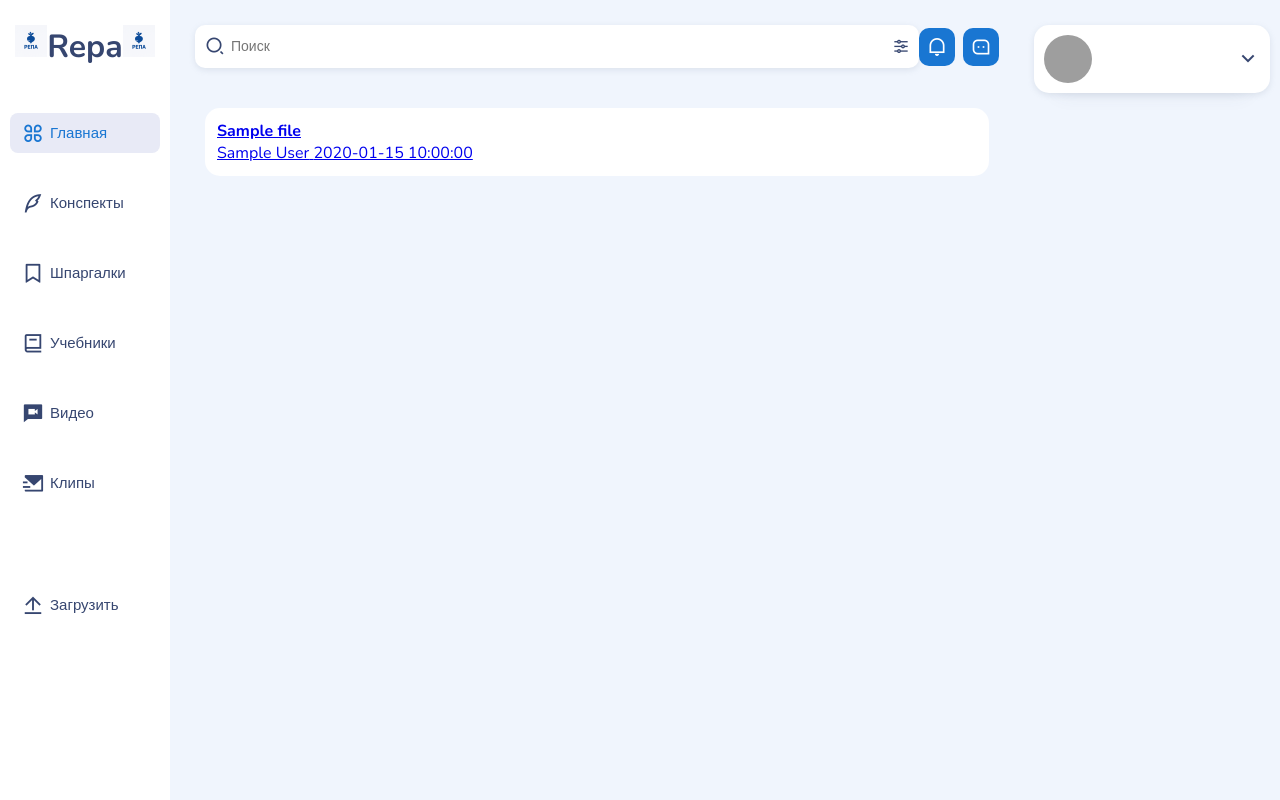
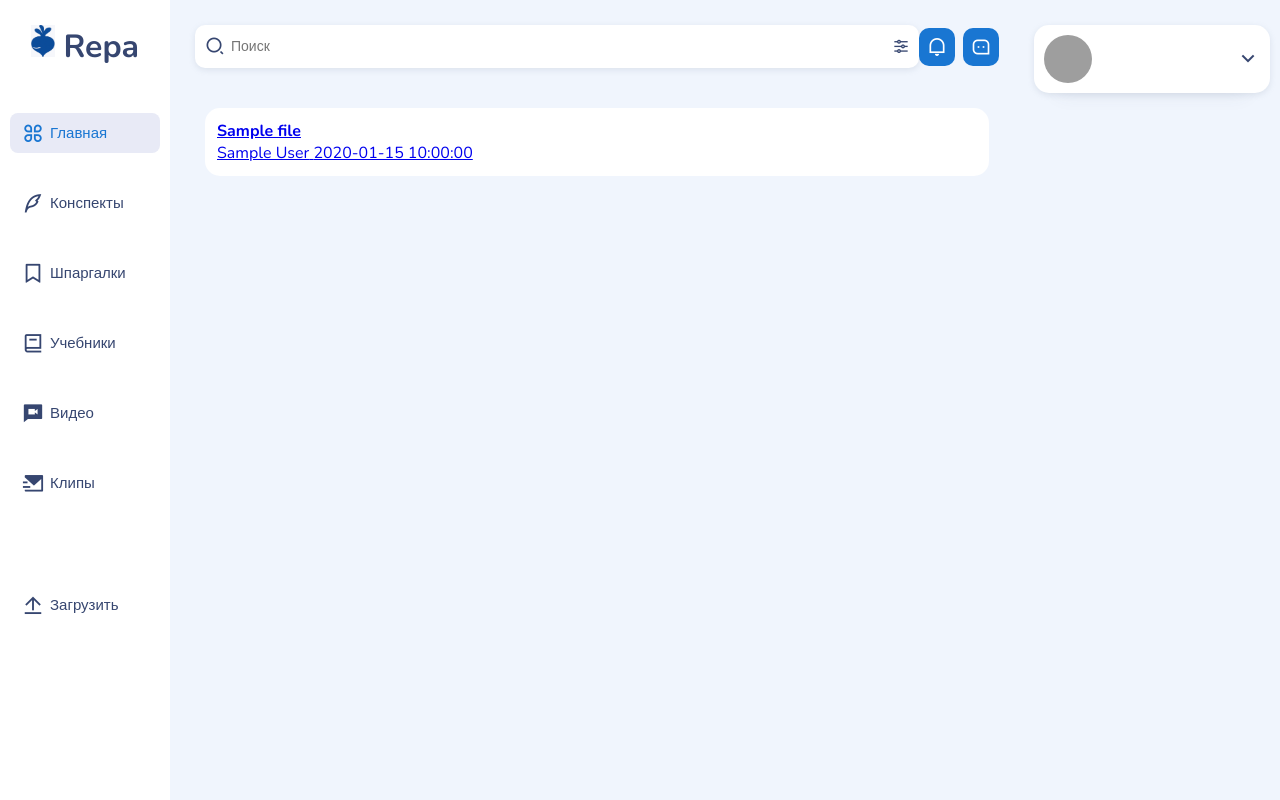
Before and after one commit to JktuJQ/Repa, a Flask app: template frontend/templates/catalog.html in a window 1280 px wide. Run offline with Flask 3, Linux system fonts and the light colour scheme; the template is opened without the code that fills it: most values are stand-ins (such as "Sample title", 1, 10 or a date in 2020); parts of the project's set-up code (start-up, migrations or seed data) failed here and were passed over; grey boxes are pictures that could not be loaded.

Commit message:
Updated favicon

```diff
--- a/backend/routes/auth_routes.py
+++ b/backend/routes/auth_routes.py
@@ -21,8 +21,8 @@ def login():
             return redirect(url_for("dashboard"))
 
         flash("Неверное имя пользователя или пароль", "error")
-        return redirect(url_for('login'))
-    return render_template('login.html', form=form)
+        return redirect(url_for("login"))
+    return render_template("login.html", form=form)
 
 
 @application.route("/logout", methods=["GET"])
--- a/frontend/templates/base_with_header_and_sections.html
+++ b/frontend/templates/base_with_header_and_sections.html
@@ -18,8 +18,7 @@
 {% block left_section %}
 <div class="left-section">
     <div class="sidebar">
-        <h1><a href="{{ url_for('dashboard') }}"><img src="{{ url_for('static', filename='favicon.png') }}" width="32" height="32">Repa<img
-                src="{{ url_for('static', filename='favicon.png') }}" width="32" height="32"></a></h1>
+        <h1><a href="{{ url_for('dashboard') }}"><img src="{{ url_for('static', filename='favicon.png') }}" width="24" height="32">&nbsp;Repa</a></h1>
         <a href="{{ url_for('dashboard') }}" class="item active">
             <i class="ri-apps-line"></i>
             <h3>Главная</h3>
```
Also changed, not shown: frontend/static/favicon.png.
